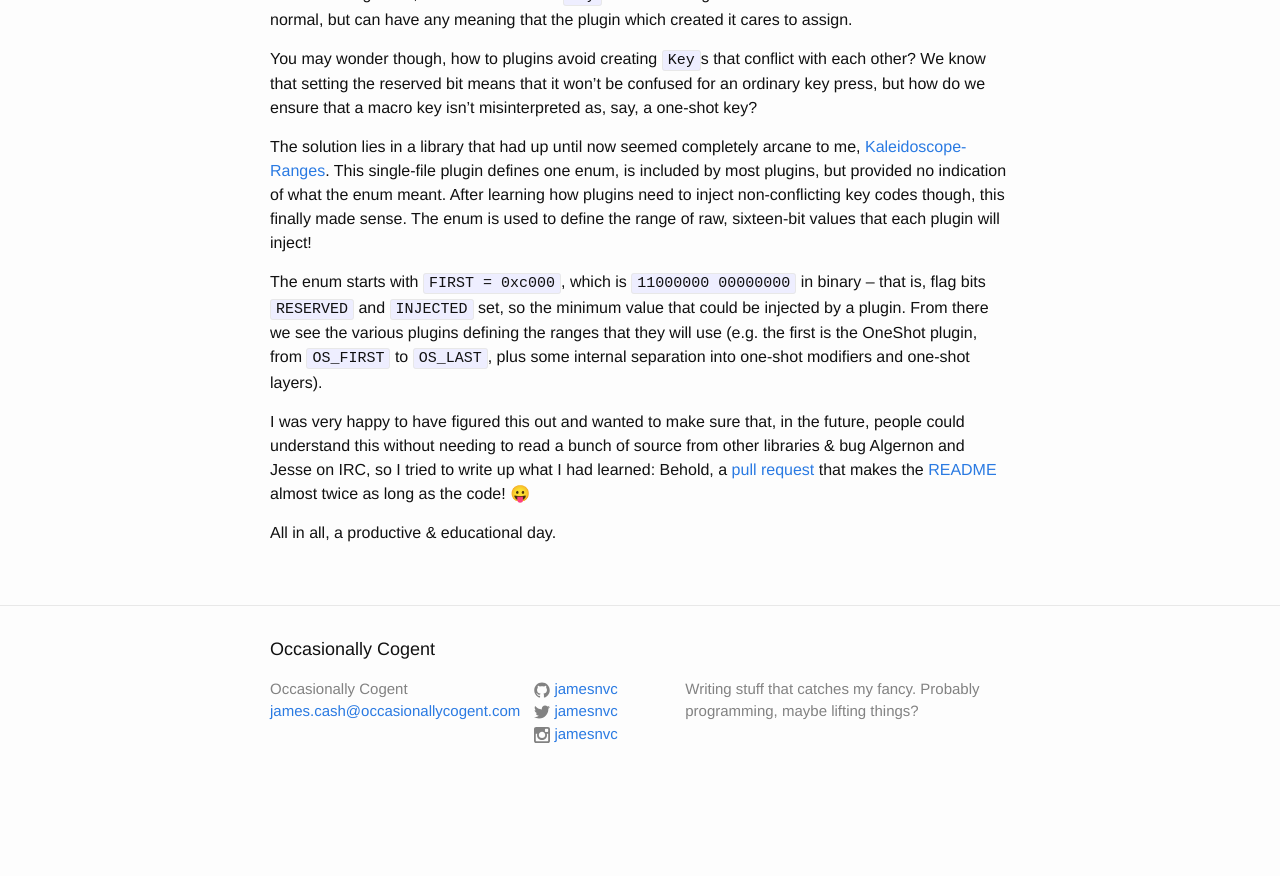
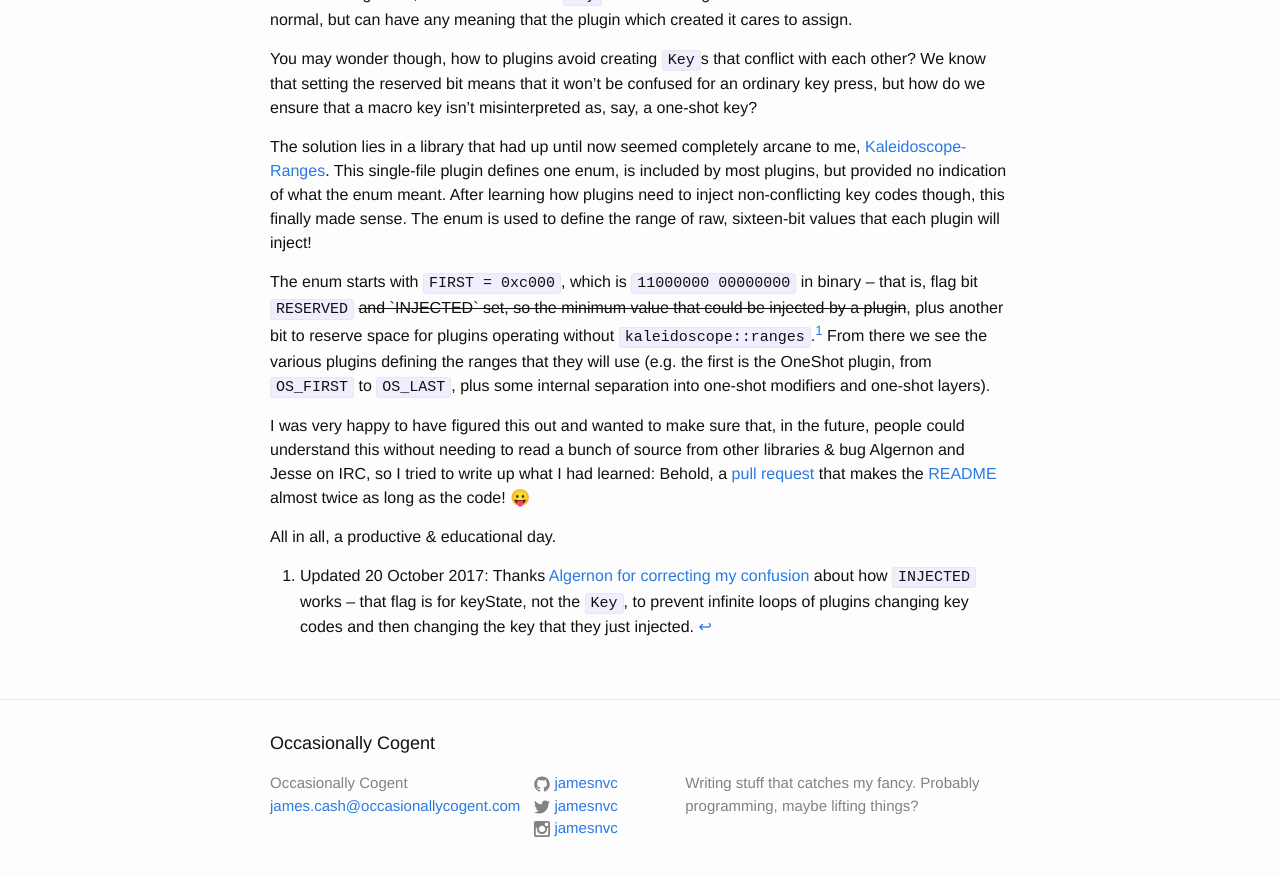
Before and after one commit to jamesnvc/occasionallycogent, a Jekyll site: the page built from _posts/2017-10-19-keyboardio_pt3.md, in a window 1280 px wide and 900 px high, scrolled down 1745 px. Shown: the top 876 px of the window. Built offline with Jekyll 4.4.1, drawn with Linux system fonts in a browser that asks for light colours; before the commit the page ends 2550 px from its top, so only the background shows below that.

Commit message:
Correct based on feedback from algernon

```diff
--- a/_posts/2017-10-19-keyboardio_pt3.md
+++ b/_posts/2017-10-19-keyboardio_pt3.md
@@ -56,7 +56,7 @@ This single-file plugin defines one enum, is included by most plugins, but provi
 After learning how plugins need to inject non-conflicting key codes though, this finally made sense.
 The enum is used to define the range of raw, sixteen-bit values that each plugin will inject!
 
-The enum starts with `FIRST = 0xc000`, which is `11000000 00000000` in binary -- that is, flag bits `RESERVED` and `INJECTED` set, so the minimum value that could be injected by a plugin.
+The enum starts with `FIRST = 0xc000`, which is `11000000 00000000` in binary -- that is, flag bit `RESERVED` <strike>and `INJECTED` set, so the minimum value that could be injected by a plugin</strike>, plus another bit to reserve space for plugins operating without `kaleidoscope::ranges`.[^correction]
 From there we see the various plugins defining the ranges that they will use (e.g. the first is the OneShot plugin, from `OS_FIRST` to `OS_LAST`, plus some internal separation into one-shot modifiers and one-shot layers).
 
 I was very happy to have figured this out and wanted to make sure that, in the future, people could understand this without needing to read a bunch of source from other libraries & bug Algernon and Jesse on IRC, so I tried to write up what I had learned:
@@ -76,3 +76,5 @@ All in all, a productive & educational day.
   [Kaleidoscope-Ranges]: https://github.com/keyboardio/Kaleidoscope-Ranges/blob/master/src/Kaleidoscope-Ranges.h
   [ranges_pr]: https://github.com/keyboardio/Kaleidoscope-Ranges/pull/2
   [README]: https://github.com/keyboardio/Kaleidoscope-Ranges
+
+  [^correction]: Updated 20 October 2017: Thanks [Algernon for correcting my confusion](https://trunk.mad-scientist.club/@algernon/98860220164360732) about how `INJECTED` works -- that flag is for keyState, not the `Key`, to prevent infinite loops of plugins changing key codes and then changing the key that they just injected.
```
